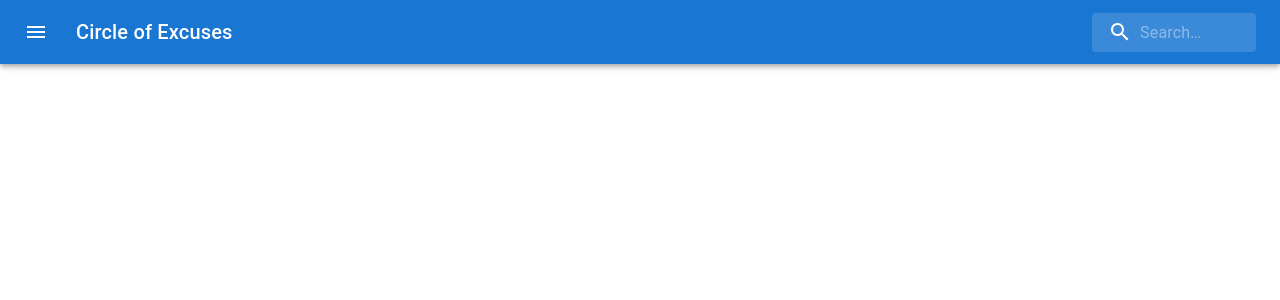
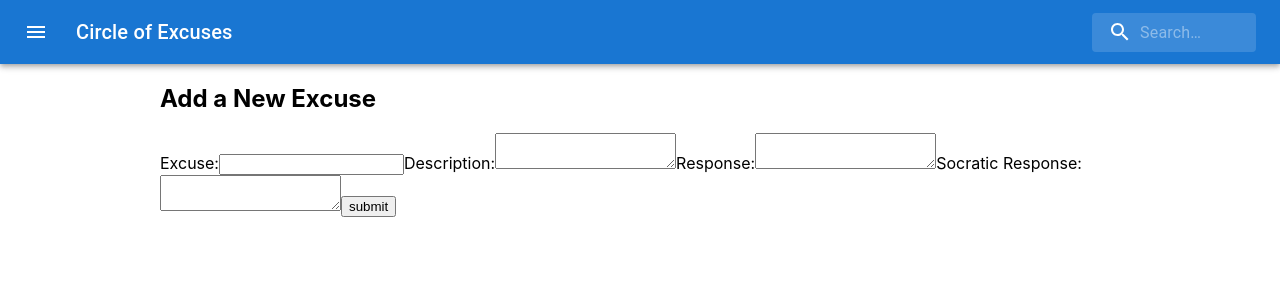
Before and after one commit to giorgiovh/circle-of-excuses, a React (Create React App) app: page /create in a window 1280 px wide. Before the commit this address had no page. Shown: the top 300 px of the page. Built offline with nearby package versions, Linux system fonts and the light colour scheme.

Commit message:
get the Create a New Excuse form to work

```diff
--- a/data/db.json
+++ b/data/db.json
@@ -188,6 +188,13 @@
       "description": "I've been eating less meat",
       "response": "That's not good enough. You're still hurting animals. With any other injustice, you would not say 'I've been doing less of it'. You would say 'I've stopped doing it",
       "socraticResponse": "Would you say the same thing about any other injustice? Would you do less of it or would you just stop doing it?"
+    },
+    {
+      "name": "#jesus-tho",
+      "description": "Jesus ate meat tho",
+      "response": "Jesus didn't have the options we have",
+      "socraticResponse": "Do you agree Jesus didn't have the options we have?",
+      "id": 28
     }
   ]
 }
--- a/src/App.js
+++ b/src/App.js
@@ -3,6 +3,7 @@ import { BrowserRouter, Route, Routes } from 'react-router-dom';
 
 import Home from './pages/home/Home';
 import About from './pages/about/About';
+import Create from './pages/create/Create';
 import Contact from './pages/contact/Contact';
 import Search from './pages/search/Search';
 
@@ -17,6 +18,7 @@ function App() {
           <Routes>
             <Route exact path='/' element={<Home/>} />
             <Route path='/about' element={<div><About/></div>} />
+            <Route path='/create' element={<div><Create/></div>} />
             <Route path='/contact' element={<div><Contact/></div>} />
             <Route path='/search' element={<div><Search /></div>} />
           </Routes>
--- a/src/components/SearchAppBar.js
+++ b/src/components/SearchAppBar.js
@@ -103,6 +103,7 @@ export default function SearchAppBar() {
           >
             <MenuItem component={NavLink} to="/" onClick={handleClose} selected={pathname === "/"}>Home</MenuItem>
             <MenuItem component={NavLink} to="/about" onClick={handleClose} selected={pathname === "/about"}>About</MenuItem>
+            <MenuItem component={NavLink} to="/create" onClick={handleClose} selected={pathname === "/create"}>Create</MenuItem>
             <MenuItem component={NavLink} to="/contact" onClick={handleClose} selected={pathname === "/contact"}>Contact</MenuItem>
           </Menu>
           <Typography
--- a/src/hooks/useFetch.js
+++ b/src/hooks/useFetch.js
@@ -1,6 +1,6 @@
 import { useState, useEffect } from 'react';
 
-export default function useFetch(url, method = "GET") {
+export const useFetch = (url, method = "GET") => {
   const [data, setData] = useState(null);
   const [isPending, setIsPending] = useState(false);
   const [error, setError] = useState(null);
--- a/src/pages/create/Create.js
+++ b/src/pages/create/Create.js
@@ -1,5 +1,6 @@
-import { useState } from 'react'
-import { useFetch } from '../../hooks/useFetch'
+import { useEffect, useState } from 'react';
+import { useFetch } from '../../hooks/useFetch';
+import { useNavigate } from 'react-router-dom';
 
 import './Create.css'
 
@@ -11,7 +12,63 @@ export default function Create() {
 
   const { postData, data, error } = useFetch("http://localhost:3000/excuses", "POST")
 
+  const handleSubmit = (e) => {
+    e.preventDefault()
+    postData({name, description, response, socraticResponse})
+  }
+
+  const navigate = useNavigate();
+
+  useEffect(() => {
+    if (data) {
+      navigate('/')
+    }
+  }, [data])
+
   return (
-    <div>Create</div>
+    <div className="create">
+      <h2 className="page-title">Add a New Excuse</h2>
+
+      <form onSubmit={handleSubmit}>
+        <label>
+          <span>Excuse:</span>
+          <input
+            type="text"
+            onChange={(e) => {setName(e.target.value)}}
+            value={name}
+            required
+          />
+        </label>
+
+        <label>
+          <span>Description:</span>
+          <textarea
+            onChange={(e) => setDescription(e.target.value)}
+            value={description}
+            required
+          />
+        </label>
+
+        <label>
+          <span>Response:</span>
+          <textarea
+            onChange={(e) => setResponse(e.target.value)}
+            value={response}
+            required
+          />
+        </label>
+
+        <label>
+          <span>Socratic Response:</span>
+          <textarea
+            onChange={(e) => setSocraticResponse(e.target.value)}
+            value={socraticResponse}
+            required
+          />
+        </label>
+
+        <button className="btn">submit</button>
+      </form>
+    </div>
   )
 }
--- a/src/pages/home/Home.js
+++ b/src/pages/home/Home.js
@@ -1,5 +1,5 @@
 import { useState } from 'react';
-import useFetch from '../../hooks/useFetch';
+import { useFetch } from '../../hooks/useFetch';
 import Button from '@mui/material/Button';
 
 import Excuse from '../../components/Excuse'
--- a/src/pages/search/Search.js
+++ b/src/pages/search/Search.js
@@ -1,4 +1,4 @@
-import useFetch from '../../hooks/useFetch';
+import { useFetch } from '../../hooks/useFetch';
 import { useLocation } from 'react-router-dom';
 
 import ExcuseList from '../../components/ExcuseList'
```
